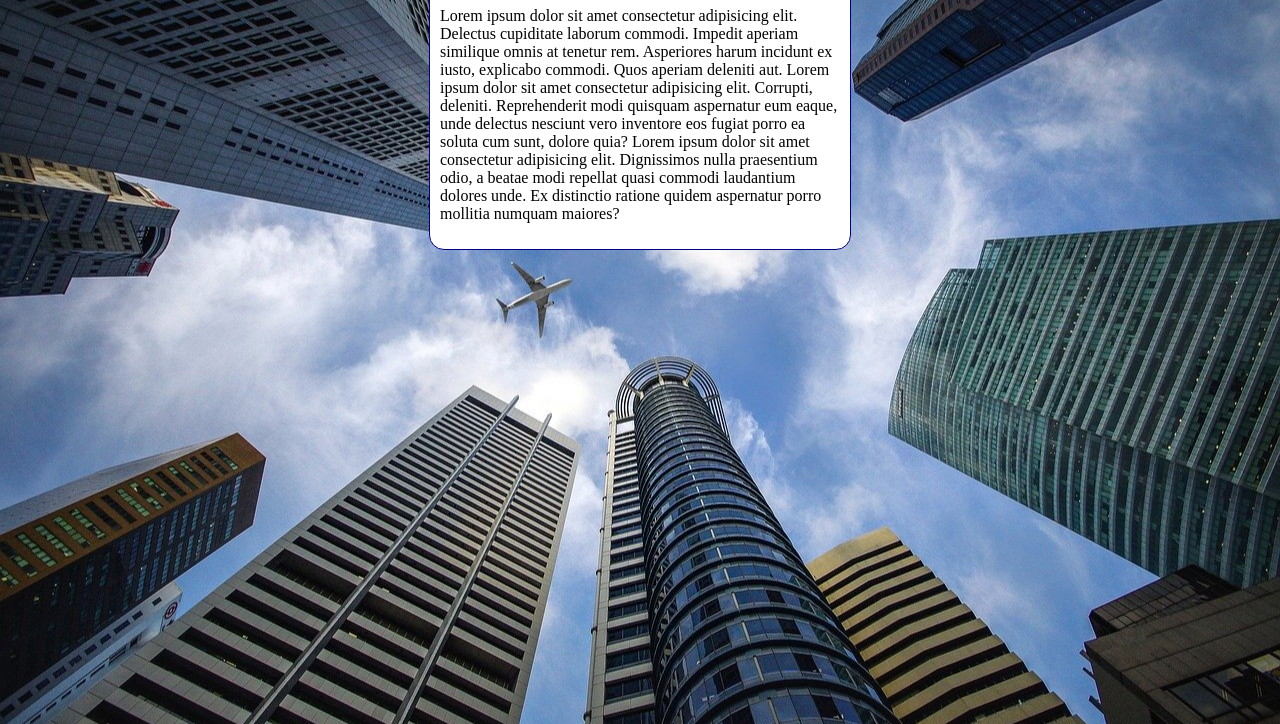
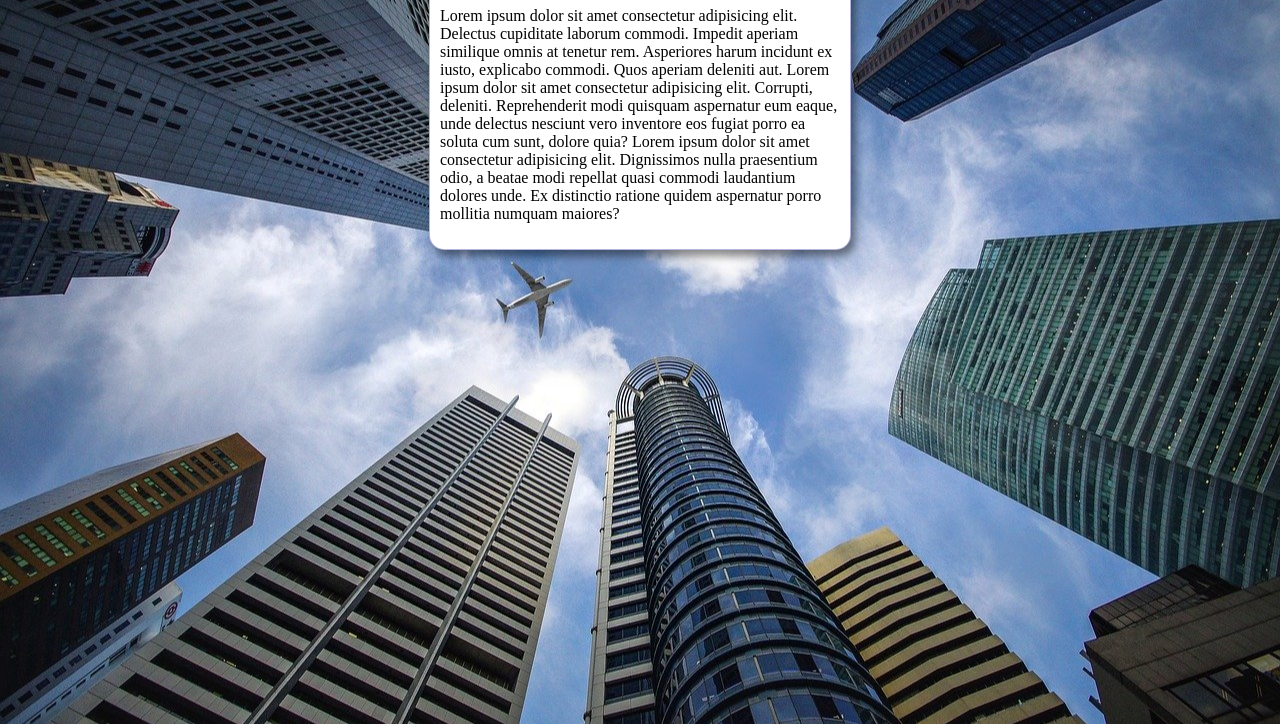
Before and after one commit to FlorindoPataca/html-css, a plain HTML site: page exercícios/ex022/fundo006.html in a window 1280 px wide. Shown: the part 92-816 px from the top of the page. Drawn offline with Linux system fonts and the light colour scheme.

Commit message:
criei o arquivo fundo006.html

```diff
--- a/exercícios/ex022/fundo006.html
+++ b/exercícios/ex022/fundo006.html
@@ -19,8 +19,9 @@
             width: 400px;
             padding: 10px;
             margin: auto;
-            border: 1px solid darkblue;
+            border: 1px solid rgba(0, 0, 139, 0.29);
             border-radius: 15px;
+            box-shadow: 4px 6px 8px rgba(0, 0, 0, 0.456);
         }
     </style>
 </head>
```
